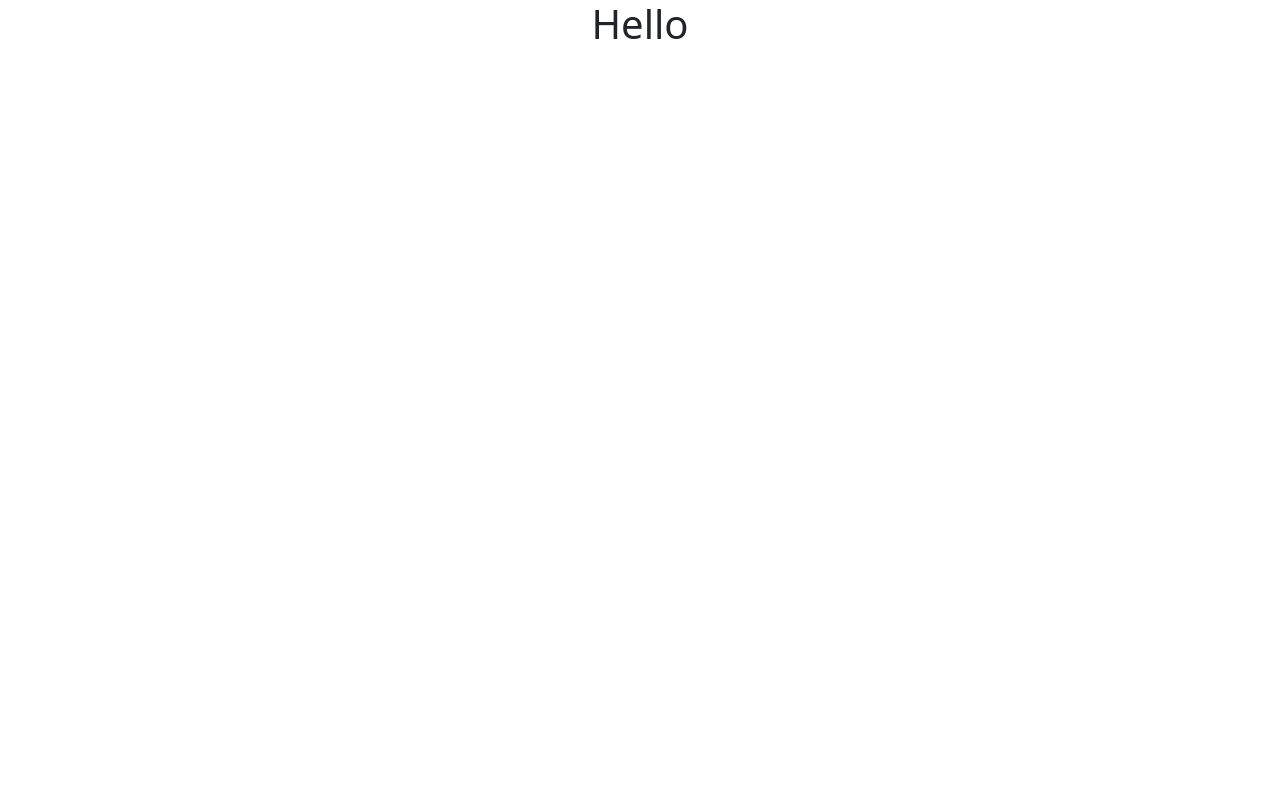
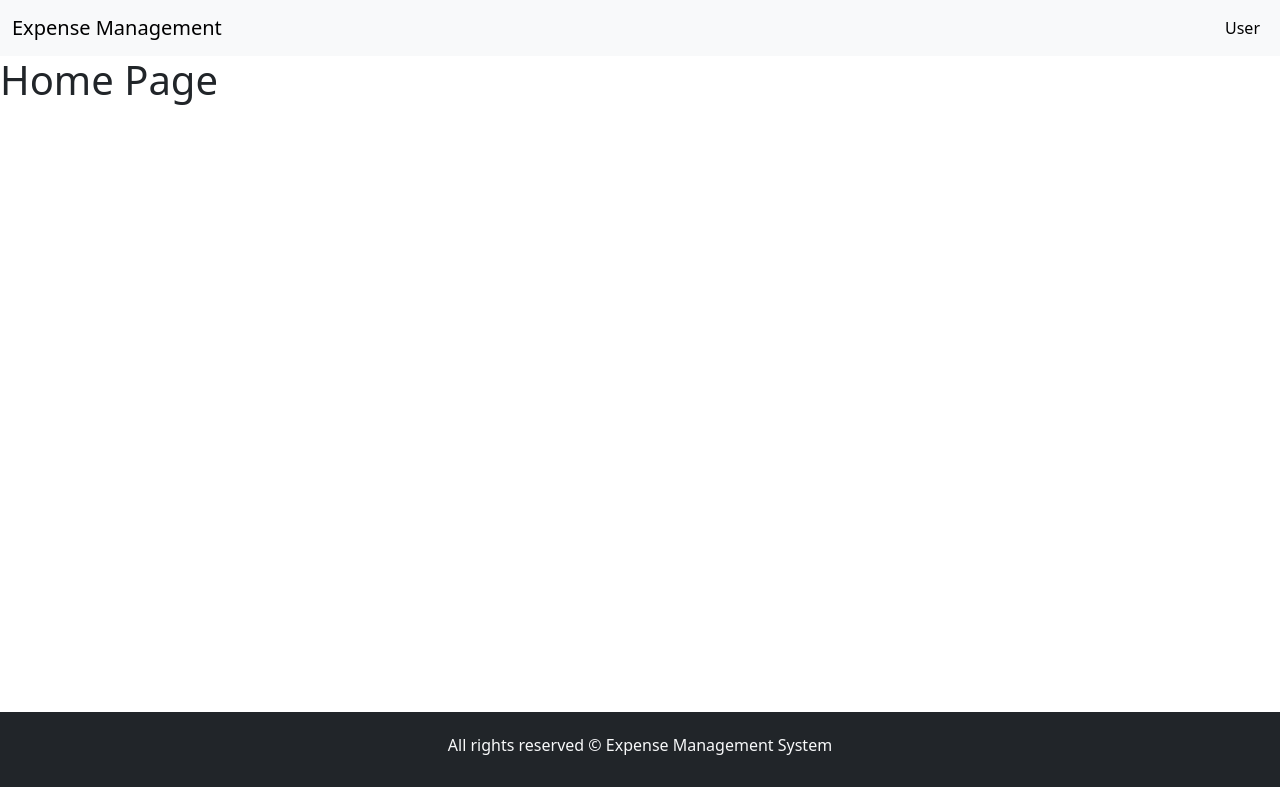
Before and after one commit to pravin817/Exprense-Mangement-System, a React (Create React App) app in the folder client/: page / in a window 1280 px wide. Built offline with nearby package versions, Linux system fonts and the light colour scheme.

Commit message:
Routing and layout done successfully.

```diff
--- a/client/src/App.js
+++ b/client/src/App.js
@@ -1,8 +1,13 @@
+import { Routes, Route } from "react-router-dom";
+import Home from "./pages/Home";
+
 function App() {
   return (
-    <div className="container-fluid">
-      <h1 className="text-center">Hello</h1>
-    </div>
+    <>
+      <Routes>
+        <Route exact path="/" element={<Home />} />
+      </Routes>
+    </>
   );
 }
 
--- /dev/null
+++ b/client/src/components/Layout/Footer.jsx
@@ -0,0 +1,11 @@
+const Footer = () => {
+  return (
+    <div className="bg-dark text-light p-4">
+      <h6 className="text-center">
+        All rights reserved &copy; Expense Management System
+      </h6>
+    </div>
+  );
+};
+
+export default Footer;
--- /dev/null
+++ b/client/src/components/Layout/Header.jsx
@@ -0,0 +1,41 @@
+import { Link } from "react-router-dom";
+
+const Header = () => {
+  return (
+    <>
+      <nav className="navbar navbar-expand-lg bg-body-tertiary">
+        <div className="container-fluid">
+          <button
+            className="navbar-toggler"
+            type="button"
+            data-bs-toggle="collapse"
+            data-bs-target="#navbarTogglerDemo01"
+            aria-controls="navbarTogglerDemo01"
+            aria-expanded="false"
+            aria-label="Toggle navigation"
+          >
+            <span className="navbar-toggler-icon" />
+          </button>
+          <div className="collapse navbar-collapse" id="navbarTogglerDemo01">
+            <Link className="navbar-brand" to="/">
+              Expense Management
+            </Link>
+            <ul className="navbar-nav ms-auto mb-2 mb-lg-0">
+              <li className="nav-item">
+                <Link
+                  className="nav-link active"
+                  aria-current="page"
+                  to="/user"
+                >
+                  User
+                </Link>
+              </li>
+            </ul>
+          </div>
+        </div>
+      </nav>
+    </>
+  );
+};
+
+export default Header;
--- /dev/null
+++ b/client/src/components/Layout/Layout.jsx
@@ -0,0 +1,14 @@
+import Footer from "./Footer";
+import Header from "./Header";
+
+const Layout = ({ children }) => {
+  return (
+    <>
+      <Header />
+      <div className="content">{children}</div>
+      <Footer />
+    </>
+  );
+};
+
+export default Layout;
--- a/client/src/index.css
+++ b/client/src/index.css
@@ -3,3 +3,7 @@
   padding: 0;
   box-sizing: border-box;
 }
+
+.content {
+  height: 82vh;
+}
--- a/client/src/index.js
+++ b/client/src/index.js
@@ -1,13 +1,16 @@
-import React from 'react';
-import ReactDOM from 'react-dom/client';
-import './index.css';
-import App from './App';
-import reportWebVitals from './reportWebVitals';
+import React from "react";
+import ReactDOM from "react-dom/client";
+import "./index.css";
+import App from "./App";
+import reportWebVitals from "./reportWebVitals";
+import { BrowserRouter } from "react-router-dom";
 
-const root = ReactDOM.createRoot(document.getElementById('root'));
+const root = ReactDOM.createRoot(document.getElementById("root"));
 root.render(
   <React.StrictMode>
-    <App />
+    <BrowserRouter>
+      <App />
+    </BrowserRouter>
   </React.StrictMode>
 );
 
--- /dev/null
+++ b/client/src/pages/Home.jsx
@@ -0,0 +1,11 @@
+import Layout from "../components/Layout/Layout";
+
+const Home = () => {
+  return (
+    <Layout>
+      <h1>Home Page</h1>
+    </Layout>
+  );
+};
+
+export default Home;
```
